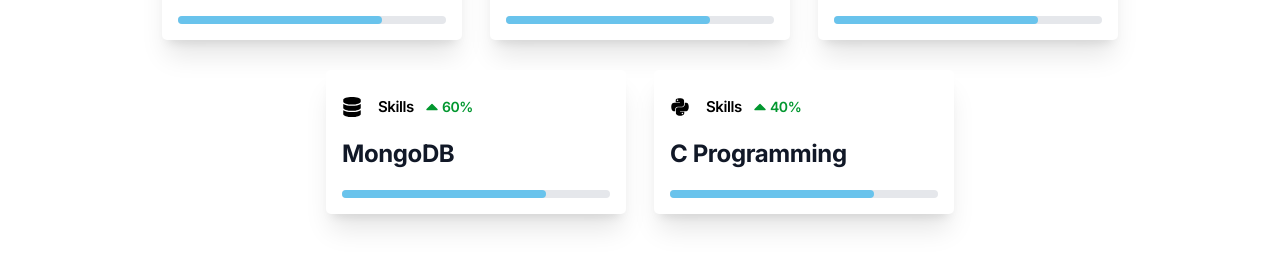
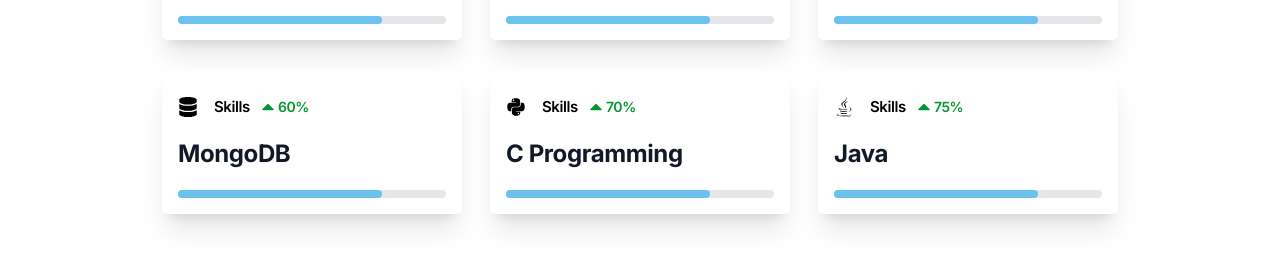
Before and after one commit to Humbledot00/PortFolio-Shreyas-Rao, a React (Vite) app: page / in a window 1280 px wide. Shown: the part 783-1047 px from the top of the page. Built offline with nearby package versions, Linux system fonts and the light colour scheme.

Commit message:
added external links

```diff
--- a/src/components/Cerificates/Cerificate.jsx
+++ b/src/components/Cerificates/Cerificate.jsx
@@ -74,7 +74,7 @@
                   </time>
                   <a
                     className="relative z-10 rounded-full bg-gray-50 px-3 py-1.5 font-medium text-gray-600 hover:bg-gray-100"
-                    href={post.href}
+                    href={post.author.href}
                 >
                     {post.category.title}
                   </a>
--- a/src/components/Skills/Skills.jsx
+++ b/src/components/Skills/Skills.jsx
@@ -1,4 +1,4 @@
-import {  FaCss3, FaDatabase, FaHtml5, FaJs, FaNodeJs, FaPython, FaReact } from 'react-icons/fa';
+import {  FaCss3, FaDatabase, FaHtml5, FaJava, FaJs, FaNodeJs, FaPython, FaReact } from 'react-icons/fa';
 
 
 function Skills(){
@@ -129,7 +129,7 @@
                     <svg xmlns="http://www.w3.org/2000/svg" viewBox="0 0 1792 1792" fill="currentColor" height="20" width="20">
                             <path d="M1408 1216q0 26-19 45t-45 19h-896q-26 0-45-19t-19-45 19-45l448-448q19-19 45-19t45 19l448 448q19 19 19 45z">
                             </path>
-                        </svg> 40%
+                        </svg> 70%
                     </p>
                 </div>
                 <div className="data">
@@ -143,8 +143,36 @@
                     </div>
                 </div>
                 </div>
+
+                <div className="card w-full md:w-1/2 lg-w-1/3 xl-w-1/4 p-4 text-center shadow-xl hover:scale-105 transform transition-transform duration-300 ease-in-out ">
+                <div className="title">
+                <FaJava className="inline-block mr-2" />
+                    <p className="title-text">
+                        Skills
+                    </p>
+                    <p className="percent">
+                    <svg xmlns="http://www.w3.org/2000/svg" viewBox="0 0 1792 1792" fill="currentColor" height="20" width="20">
+                            <path d="M1408 1216q0 26-19 45t-45 19h-896q-26 0-45-19t-19-45 19-45l448-448q19-19 45-19t45 19l448 448q19 19 19 45z">
+                            </path>
+                        </svg> 75%
+                    </p>
+                </div>
+                <div className="data">
+                    <p className=" text-gray-900 text-2xl">
+                        Java
+                    </p>
+
+                    <div className="range">
+                        <div className="fill">
+                        </div>
+                    </div>
+                </div>
+                </div>
+
             </div>
             </div>
+
+
 
         </div>
     );
```
